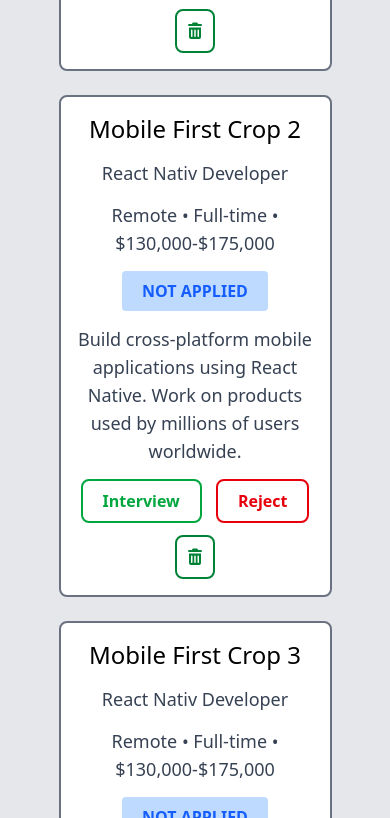
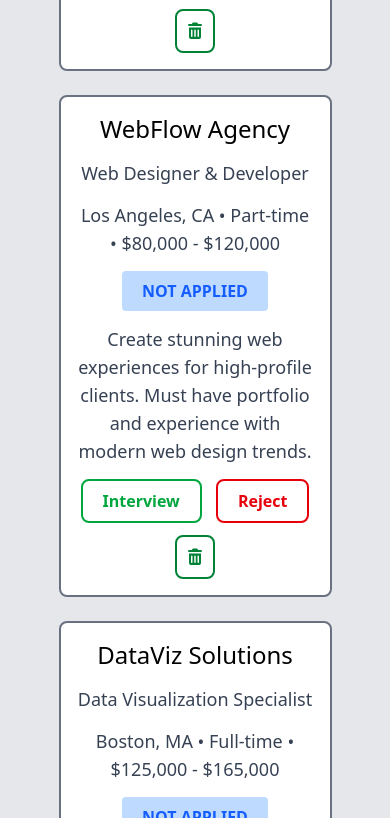
Before and after one commit to Safa-yet/Job-Application-Tracker, a website: page index.html in a window 390 px wide. Shown: the part 1182-2000 px from the top of the page. Drawn offline with Linux system fonts and the light colour scheme.

Commit message:
Some html content change

```diff
--- a/index.html
+++ b/index.html
@@ -41,11 +41,10 @@
         <p id="counter"><span>0 of </span><span class="total"> 0</span> Jobs</p>
       </div>
 
-      <div class="flex flex-col sm:flex-row   gap-2.5 my-4 ">
+      <div class="flex flex-col sm:flex-row gap-2.5 my-4">
         <div>
-
           <button
-              class="w-full  py-2 px-5 border rounded-lg bg-blue-700 text-white cursor-pointer font-semibold"
+            class="w-full py-2 px-5 border rounded-lg bg-blue-700 text-white cursor-pointer font-semibold"
             id="all-btn"
             onclick="showOnly('all-job-list', 'all-btn')"
           >
@@ -53,7 +52,6 @@
           </button>
         </div>
         <div>
-
           <button
             class="w-full py-2 px-5 border rounded-lg cursor-pointer hover:border-purple-600 font-semibold"
             id="interview-btn"
@@ -63,7 +61,6 @@
           </button>
         </div>
         <div>
-
           <button
             class="w-full py-2 px-5 border rounded-lg cursor-pointer hover:border-purple-600 font-semibold"
             id="reject-btn"
@@ -81,8 +78,8 @@
         <div
           class="joblist sm:flex justify-between sm:text-left text-center p-4 border-2 border-gray-500 rounded-lg bg-white hover:-translate-y-1.5 duration-300"
         >
-          <div class="space-y-3.5  mb-3 sm:mb">
-            <h1 class="text-2xl jobTitle">Mobile First Crop 1</h1>
+          <div class="space-y-3.5 mb-3 sm:mb">
+            <h1 class="text-2xl jobTitle">Mobile First Crop</h1>
             <p class="text-lg text-gray-700 job-position">
               React Nativ Developer
             </p>
@@ -126,13 +123,13 @@
         <div
           class="joblist sm:flex justify-between sm:text-left text-center p-4 border-2 border-gray-500 rounded-lg bg-white hover:-translate-y-1.5 duration-300"
         >
-          <div class="space-y-3.5  mb-3 sm:mb">
-            <h1 class="text-2xl jobTitle">Mobile First Crop 2</h1>
+          <div class="space-y-3.5 mb-3 sm:mb">
+            <h1 class="text-2xl jobTitle">WebFlow Agency</h1>
             <p class="text-lg text-gray-700 job-position">
-              React Nativ Developer
+              Web Designer & Developer
             </p>
             <p class="text-lg text-gray-700 work-type">
-              Remote • Full-time • $130,000-$175,000
+              Los Angeles, CA • Part-time • $80,000 - $120,000
             </p>
             <div>
               <button
@@ -142,8 +139,8 @@
               </button>
             </div>
             <p class="text-lg text-gray-700 job-bio">
-              Build cross-platform mobile applications using React Native. Work
-              on products used by millions of users worldwide.
+              Create stunning web experiences for high-profile clients. Must
+              have portfolio and experience with modern web design trends.
             </p>
 
             <div class="space-x-2.5">
@@ -171,13 +168,13 @@
         <div
           class="joblist sm:flex justify-between sm:text-left text-center p-4 border-2 border-gray-500 rounded-lg bg-white hover:-translate-y-1.5 duration-300"
         >
-          <div class="space-y-3.5  mb-3 sm:mb">
-            <h1 class="text-2xl jobTitle">Mobile First Crop 3</h1>
+          <div class="space-y-3.5 mb-3 sm:mb">
+            <h1 class="text-2xl jobTitle">DataViz Solutions</h1>
             <p class="text-lg text-gray-700 job-position">
-              React Nativ Developer
+              Data Visualization Specialist
             </p>
             <p class="text-lg text-gray-700 work-type">
-              Remote • Full-time • $130,000-$175,000
+              Boston, MA • Full-time • $125,000 - $165,000
             </p>
             <div>
               <button
@@ -187,8 +184,8 @@
               </button>
             </div>
             <p class="text-lg text-gray-700 job-bio">
-              Build cross-platform mobile applications using React Native. Work
-              on products used by millions of users worldwide.
+              Transform complex data into compelling visualizations. Required
+              skills: D3.js, React, and strong analytical thinking.
             </p>
 
             <div class="space-x-2.5">
@@ -216,13 +213,11 @@
         <div
           class="joblist sm:flex justify-between sm:text-left text-center p-4 border-2 border-gray-500 rounded-lg bg-white hover:-translate-y-1.5 duration-300"
         >
-          <div class="space-y-3.5  mb-3 sm:mb">
-            <h1 class="text-2xl jobTitle">Mobile First Crop 4</h1>
-            <p class="text-lg text-gray-700 job-position">
-              React Nativ Developer
-            </p>
+          <div class="space-y-3.5 mb-3 sm:mb">
+            <h1 class="text-2xl jobTitle">CloudFirst Inc</h1>
+            <p class="text-lg text-gray-700 job-position">Backend Developer</p>
             <p class="text-lg text-gray-700 work-type">
-              Remote • Full-time • $130,000-$175,000
+              Seattle, WA • Full-time • $140,000 - $190,000
             </p>
             <div>
               <button
@@ -232,8 +227,8 @@
               </button>
             </div>
             <p class="text-lg text-gray-700 job-bio">
-              Build cross-platform mobile applications using React Native. Work
-              on products used by millions of users worldwide.
+              Design and maintain scalable backend systems using Python and AWS.
+              Work with modern DevOps practices and cloud infrastructure.
             </p>
 
             <div class="space-x-2.5">
@@ -261,13 +256,11 @@
         <div
           class="joblist sm:flex justify-between sm:text-left text-center p-4 border-2 border-gray-500 rounded-lg bg-white hover:-translate-y-1.5 duration-300"
         >
-          <div class="space-y-3.5  mb-3 sm:mb">
-            <h1 class="text-2xl jobTitle">Mobile First Crop 5</h1>
-            <p class="text-lg text-gray-700 job-position">
-              React Nativ Developer
-            </p>
+          <div class="space-y-3.5 mb-3 sm:mb">
+            <h1 class="text-2xl jobTitle">Innovation Labs</h1>
+            <p class="text-lg text-gray-700 job-position">UI/UX Engineer</p>
             <p class="text-lg text-gray-700 work-type">
-              Remote • Full-time • $130,000-$175,000
+              Austin, TX • Full-time • $110,000 - $150,000
             </p>
             <div>
               <button
@@ -277,8 +270,9 @@
               </button>
             </div>
             <p class="text-lg text-gray-700 job-bio">
-              Build cross-platform mobile applications using React Native. Work
-              on products used by millions of users worldwide.
+              Create beautiful and functional user interfaces for our suite of
+              products. Strong design skills and frontend development expertise
+              required.
             </p>
 
             <div class="space-x-2.5">
@@ -306,13 +300,13 @@
         <div
           class="joblist sm:flex justify-between sm:text-left text-center p-4 border-2 border-gray-500 rounded-lg bg-white hover:-translate-y-1.5 duration-300"
         >
-          <div class="space-y-3.5  mb-3 sm:mb">
-            <h1 class="text-2xl jobTitle">Mobile First Crop 6</h1>
+          <div class="space-y-3.5 mb-3 sm:mb">
+            <h1 class="text-2xl jobTitle">MegaCorp Solutions</h1>
             <p class="text-lg text-gray-700 job-position">
-              React Nativ Developer
+              JavaScript Developer
             </p>
             <p class="text-lg text-gray-700 work-type">
-              Remote • Full-time • $130,000-$175,000
+              New York, NY • Full-time • $130,000 - $170,00
             </p>
             <div>
               <button
@@ -322,8 +316,9 @@
               </button>
             </div>
             <p class="text-lg text-gray-700 job-bio">
-              Build cross-platform mobile applications using React Native. Work
-              on products used by millions of users worldwide.
+              Build enterprise applications with JavaScript and modern
+              frameworks. We offer competitive compensation, health insurance,
+              and professional development opportunities.
             </p>
 
             <div class="space-x-2.5">
@@ -351,13 +346,13 @@
         <div
           class="joblist sm:flex justify-between sm:text-left text-center p-4 border-2 border-gray-500 rounded-lg bg-white hover:-translate-y-1.5 duration-300"
         >
-          <div class="space-y-3.5  mb-3 sm:mb">
-            <h1 class="text-2xl jobTitle">Mobile First Crop 7</h1>
+          <div class="space-y-3.5 mb-3 sm:mb">
+            <h1 class="text-2xl jobTitle">StartupXYZ</h1>
             <p class="text-lg text-gray-700 job-position">
-              React Nativ Developer
+              Full Stack Engineer
             </p>
             <p class="text-lg text-gray-700 work-type">
-              Remote • Full-time • $130,000-$175,000
+              Remote • Full-time • $120,000 - $160,000
             </p>
             <div>
               <button
@@ -367,8 +362,9 @@
               </button>
             </div>
             <p class="text-lg text-gray-700 job-bio">
-              Build cross-platform mobile applications using React Native. Work
-              on products used by millions of users worldwide.
+              Join our fast-growing startup and work on our core platform.
+              Experience with Node.js and React required. Great benefits and
+              equity package included.
             </p>
 
             <div class="space-x-2.5">
@@ -396,13 +392,13 @@
         <div
           class="joblist sm:flex justify-between sm:text-left text-center p-4 border-2 border-gray-500 rounded-lg bg-white hover:-translate-y-1.5 duration-300"
         >
-          <div class="space-y-3.5  mb-3 sm:mb">
-            <h1 class="text-2xl jobTitle">Mobile First Crop 8</h1>
+          <div class="space-y-3.5 mb-3 sm:mb">
+            <h1 class="text-2xl jobTitle">TechCorp Industries</h1>
             <p class="text-lg text-gray-700 job-position">
-              React Nativ Developer
+              Senior Frontend Developer
             </p>
             <p class="text-lg text-gray-700 work-type">
-              Remote • Full-time • $130,000-$175,000
+              San Francisco, CA • Full-time • $130,000 - $175,000
             </p>
             <div>
               <button
@@ -412,8 +408,9 @@
               </button>
             </div>
             <p class="text-lg text-gray-700 job-bio">
-              Build cross-platform mobile applications using React Native. Work
-              on products used by millions of users worldwide.
+              We are looking for an experienced Frontend Developer to build
+              scalable web applications using React and TypeScript. You will
+              work with a talented team on cutting-edge projects.
             </p>
 
             <div class="space-x-2.5">
```
Lines whose indentation alone changed are shown as unchanged.
